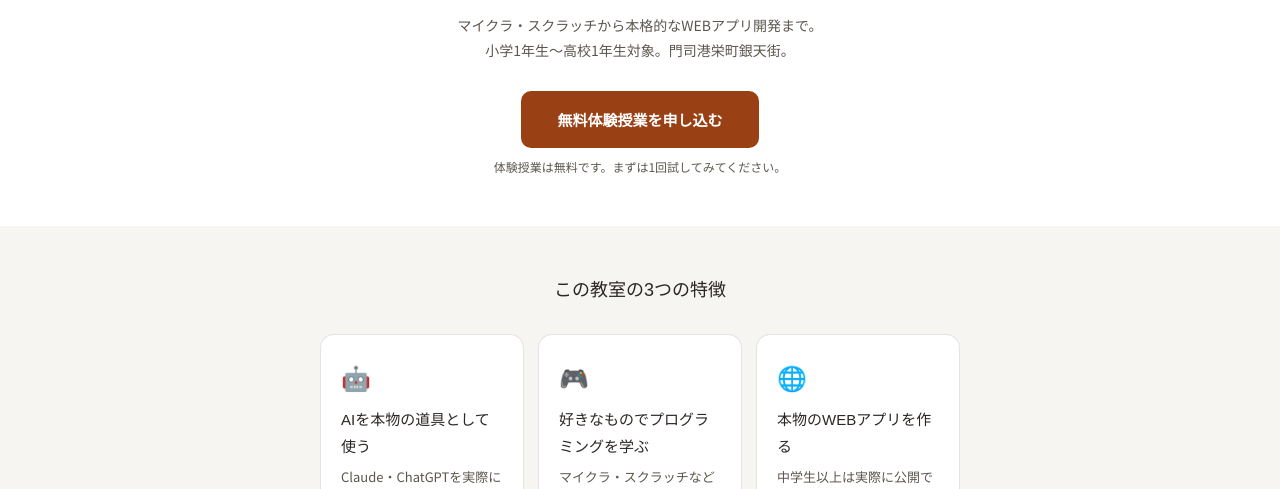
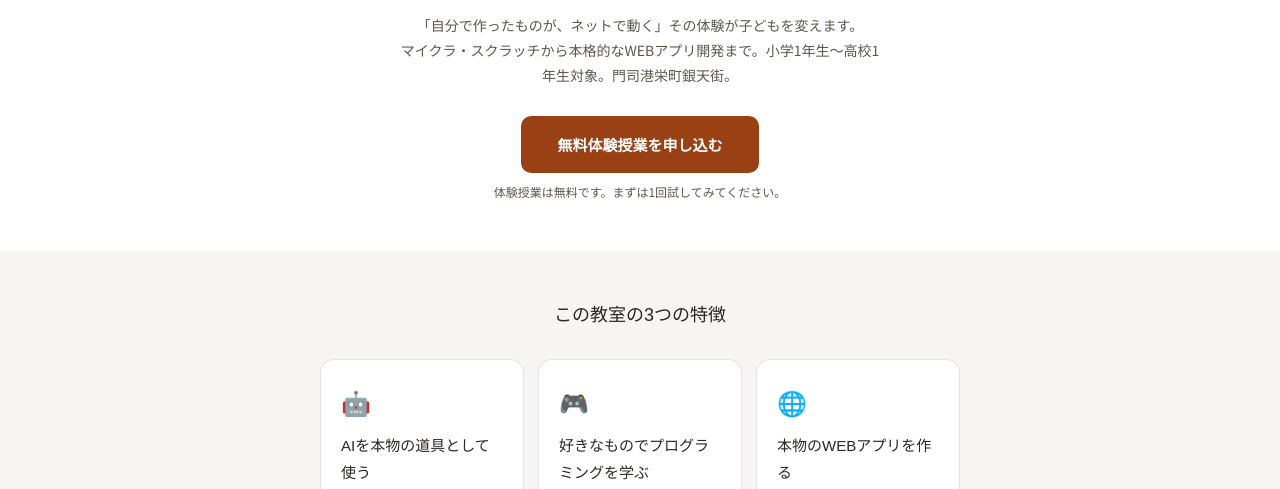
Before and after one commit to shinozaki-web/shinozaki-homepage, a plain HTML site: page classroom.html in a window 1280 px wide. Shown: the part 260-749 px from the top of the page. Drawn offline with Linux system fonts and the light colour scheme; a web font is replaced by a local one.

Commit message:
ヒーローに体験後のビジョン文を追加

```diff
--- a/classroom.html
+++ b/classroom.html
@@ -109,7 +109,7 @@
   <div class="wrap">
     <div class="hero-badge">北九州初 Claude実践カリキュラム</div>
     <h1><em>ITの国家資格を持つ料理人</em>が<br>教えるプログラミング教室</h1>
-    <p class="hero-lead">マイクラ・スクラッチから本格的なWEBアプリ開発まで。<br>小学1年生〜高校1年生対象。門司港栄町銀天街。</p>
+    <p class="hero-lead">「自分で作ったものが、ネットで動く」その体験が子どもを変えます。<br>マイクラ・スクラッチから本格的なWEBアプリ開発まで。小学1年生〜高校1年生対象。門司港栄町銀天街。</p>
     <a href="https://forms.gle/jfv14psCgPWDxLD19" target="_blank" rel="noopener" class="btn-trial">無料体験授業を申し込む</a>
     <p class="btn-trial-note">体験授業は無料です。まずは1回試してみてください。</p>
   </div>
```
